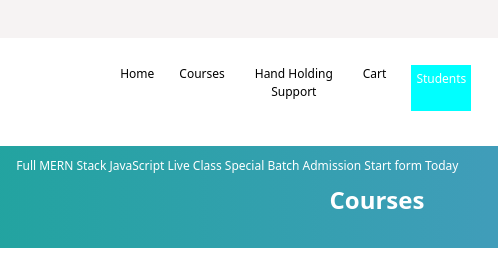
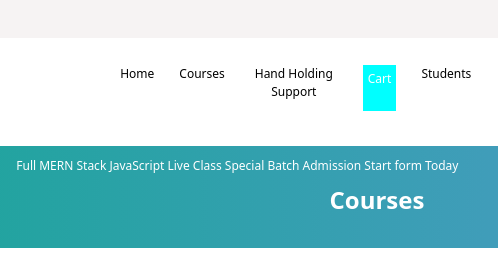
Before and after one commit to anis520/lfwf-Academy, a plain HTML site: page index.html in a window 1280 px wide. Shown: the top 265 px of the page, 263-761 px from the left. Drawn offline with Linux system fonts and the light colour scheme.

Commit message:
nav bar card icon degin

```diff
--- a/index.html
+++ b/index.html
@@ -37,8 +37,8 @@
                 <li>Home</li>
                 <li>Courses</li>
                 <li>Hand Holding Support</li>
-                <li>Cart</li>
-                <li class="nia">Students</li>
+                <li class="nia">Cart</li>
+                <li>Students</li>
                 <li>Get Namecheap Hostiong</li>
                 <li>LFWF Download</li>
                 <li>Blogs</li>
```
